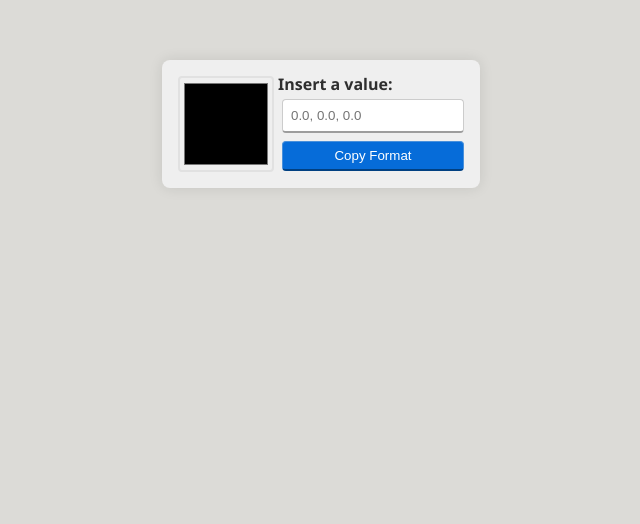
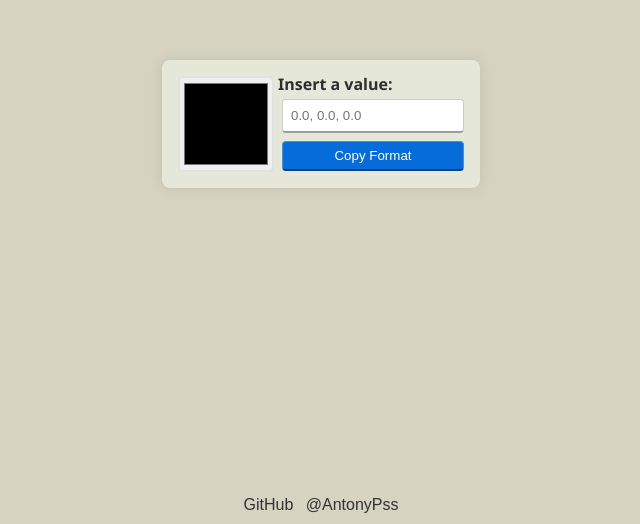
Before and after one commit to AntonyPss/Minecraft-Bedrock-Color-Format, a plain HTML site: page index.html in a window 1280 px wide. Shown: the part 276-800 px from the top of the page, without its empty margins (319-959 px from the left). Drawn offline with Linux system fonts and the light colour scheme.

Commit message:
Add files via upload

```diff
--- a/index.html
+++ b/index.html
@@ -6,6 +6,7 @@
     <meta name="viewport" content="width=device-width, initial-scale=1.0">
     <title>Minecraft Bedrock Color Picker</title>
     <link rel="stylesheet" href="index/style.css">
+    <link rel="icon" href="assets/web_icon.png" type="image/x-icon">
 </head>
 
 <body>
@@ -20,7 +21,10 @@
         </div>
         <div id="error-message"></div>
     </div>
-
+    <div class="bottom-label">
+        <a href="https://github.com/AntonyPss/Minecraft-Bedrock-Color-Format/blob/main/README.md" target="_blank" class="github-link">GitHub</a>
+        <a href="https://github.com/AntonyPss" target="_blank" class="github-link">@AntonyPss</a>
+    </div>
     <script src="index/script.js"></script>
 </body>
 
--- a/index/style.css
+++ b/index/style.css
@@ -4,7 +4,7 @@ body {
   align-items: center;
   height: 100vh;
   margin: 0;
-  background-color: #dcdbd7;
+  background-color: #d6d4c1;
   transition: background-color 0.3s, color 0.3s;
 }
 
@@ -12,7 +12,7 @@ body {
   display: flex;
   flex-direction: column;
   align-items: center;
-  background-color: #efefef;
+  background-color: #e5e7d8;
   padding: 12px;
   border-radius: 8px;
   box-shadow: 0 0 14px rgba(0, 0, 0, 0.1);
@@ -74,6 +74,26 @@ body {
   background-color: #0056b3;
 }
 
+.bottom-label {
+  position: absolute;
+  bottom: 10px;
+  text-align: center;
+  width: 100%;
+  font-family: Arial, Helvetica, sans-serif;
+  font-weight: 500;
+  font-size: 16px;
+}
+
+.github-link {
+  text-decoration: none;
+  color: #313232;
+  margin: 4px;
+}
+
+.github-link:hover {
+  text-decoration: underline;
+}
+
 #error-message {
   font-family: Arial, Helvetica, sans-serif;
   font-weight: 500;
```
